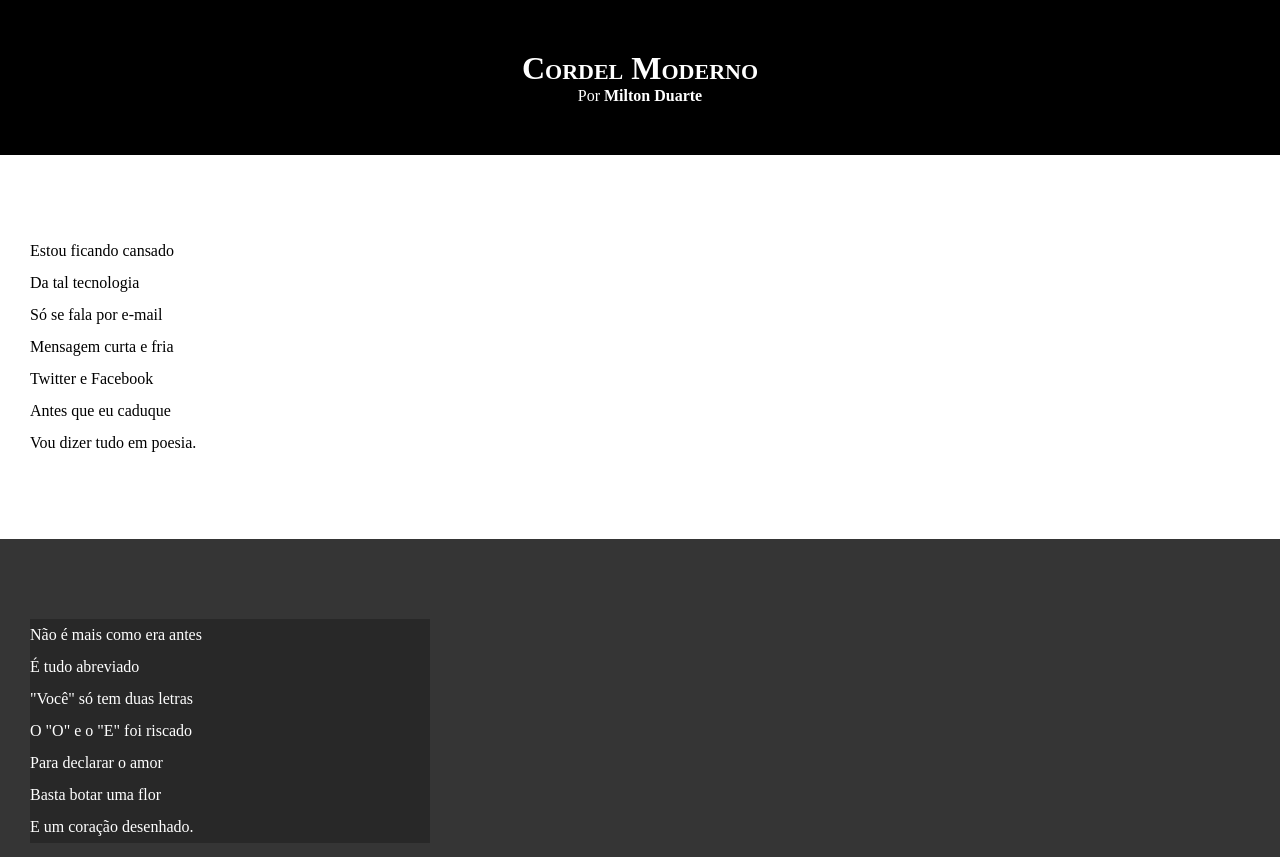
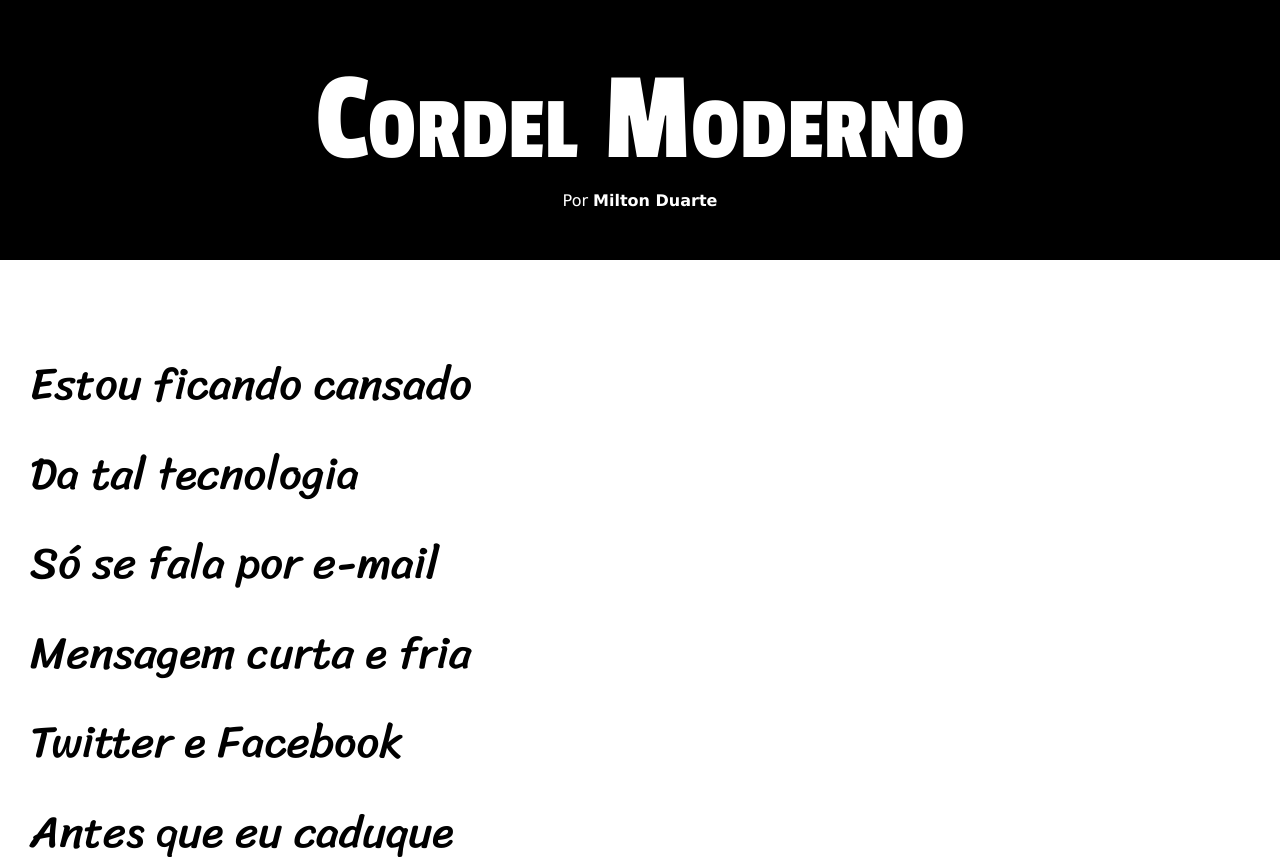
Before and after one commit to SansaoYago/html-css, a plain HTML site: page desafios/desafio-012/index.html in a window 1280 px wide. Shown: the top 857 px of the page. Drawn offline with Linux system fonts and the light colour scheme.

Commit message:
atualização de estilos desafio 12

```diff
--- a/desafios/desafio-012/estilo/style.css
+++ b/desafios/desafio-012/estilo/style.css
@@ -1,13 +1,24 @@
 @charset "UTF-8";
 
+@import url('https://fonts.googleapis.com/css2?family=Passion+One:wght@400;900&display=swap');
+
+@import url('https://fonts.googleapis.com/css2?family=Sriracha&display=swap');
+
+:root {
+    --fonte1: Verdana, Geneva, Tahoma, sans-serif;
+    --fonte2: 'Passion One', cursive;
+    --fonte3: 'Sriracha', cursive;
+}
 * {
     margin: 0px;
     padding: 0px;
+    font-size: 1em;
 }
 
 html, body {
     min-height: 100vh;
     background-color: darkgrey;
+    font-family: var(--fonte1);
 }
 
 header {
@@ -17,8 +28,11 @@ header {
 }
 
 header > h1 {
+    font-family: var(--fonte2);
+    font-weight: 300;
     padding-top: 50px;
     font-variant: small-caps;
+    font-size: 10vw;
 }
 
 header > p {
@@ -36,10 +50,12 @@ header a:hover, footer a:hover {
 }
 
 section {
+    font-family: var(--fonte3);
     padding-top: 10vh;
     padding-bottom: 10vh;
     line-height: 2em;
     padding-left: 30px;
+    font-size: 3.5vw;
 }
 
 section.normal {
@@ -53,7 +69,8 @@ section.imagem {
 }
 
 section.imagem > p {
-    width: 400px;
+    display: inline-block;
+    padding: 5px;
     background-color: rgba(0, 0, 0, 0.252);
 }
 
```
